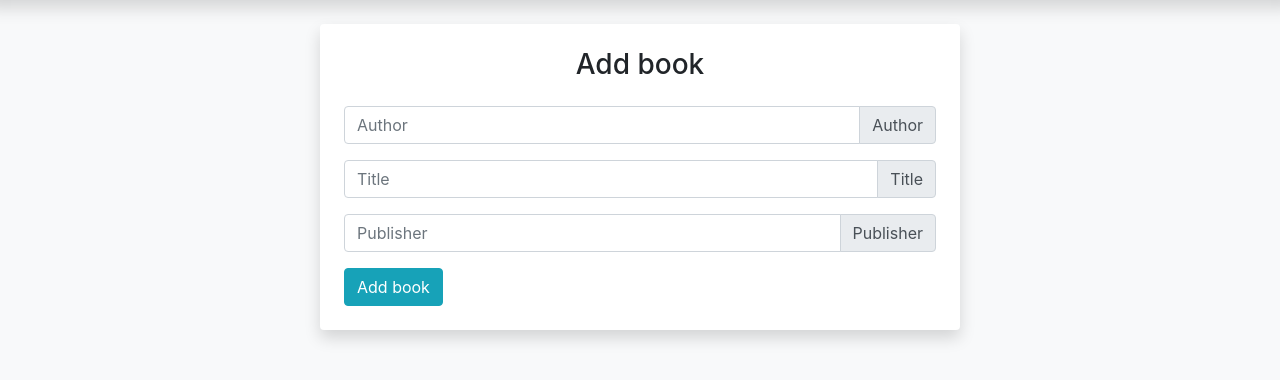
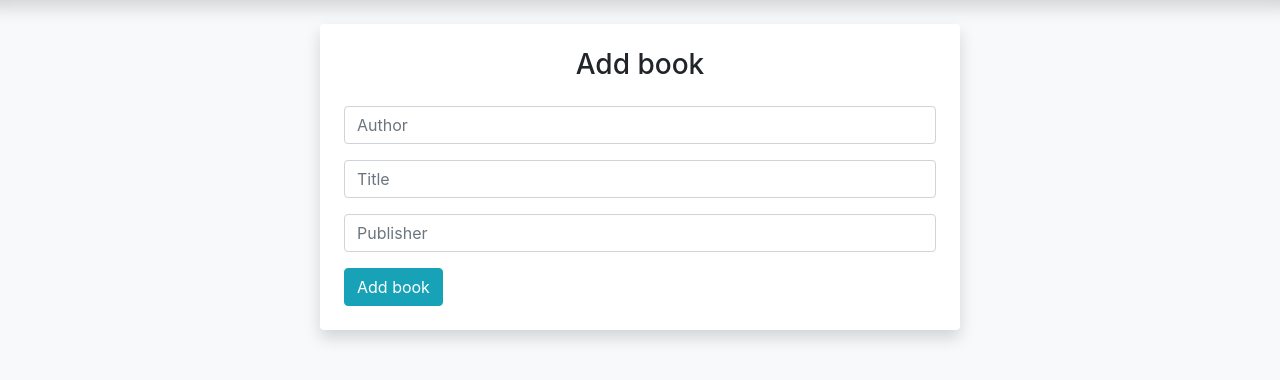
Before and after one commit to gbebenista/django_library, a Django app: page /addbook in a window 1280 px wide. Shown: the part 54-434 px from the top of the page. Run offline with Django 3.2, Linux system fonts and the light colour scheme; the visitor is signed in with stand-in values (Sample User, id 1); parts of the project's set-up code (start-up, migrations or seed data) failed here and were passed over; some libraries are stand-ins or nearby versions.

Commit message:
Polish code

```diff
--- a/bookcase/books/admin.py
+++ b/bookcase/books/admin.py
@@ -1,6 +1,6 @@
 from django.contrib import admin
-from books.models import Book
+from books.models import Book, UserBasket
 
 
 admin.site.register(Book)
-#admin.site.register(BookcaseCart)
+admin.site.register(UserBasket)
--- a/bookcase/books/forms.py
+++ b/bookcase/books/forms.py
@@ -14,10 +14,10 @@
         super(CreateBookForm, self).__init__(*args, **kwargs)
         self.helper = FormHelper()
         self.helper.form_show_labels = False
-        self.helper.layout = Layout(Field(AppendedText('author', 'Author', placeholder="Author")),
-                                    Field(AppendedText('title', 'Title', placeholder="Title")),
-                                    Field(AppendedText('publisher', 'Publisher', placeholder="Publisher")),
-                                    Field(AppendedText('tags', 'Tags', placeholder="Tags")),
+        self.helper.layout = Layout(Field('author', placeholder="Author"),
+                                    Field('title', placeholder="Title"),
+                                    Field('publisher', placeholder="Publisher"),
+                                    Field('tags', placeholder="Tags"),
                                     Submit('submit', 'Add book', css_class='btn btn-info'),)
 
 
@@ -30,8 +30,8 @@
         super(UpdateBookForm, self).__init__(*args, **kwargs)
         self.helper = FormHelper()
         self.helper.form_show_labels = False
-        self.helper.layout = Layout(Field(AppendedText('author', 'Author', placeholder="Author")),
-                                    Field(AppendedText('title', 'Title', placeholder="Title")),
-                                    Field(AppendedText('publisher', 'Publisher', placeholder="Publisher")),
-                                    Field(AppendedText('tags', 'Tags', placeholder="Tags")),
+        self.helper.layout = Layout(Field('author', placeholder="Author"),
+                                    Field('title', placeholder="Title"),
+                                    Field('publisher', placeholder="Publisher"),
+                                    Field('tags', placeholder="Tags"),
                                     Submit('submit', 'Edit book', css_class='btn btn-info'), )
--- a/bookcase/books/static/js/books.js
+++ b/bookcase/books/static/js/books.js
@@ -1,17 +1,13 @@
+//add tooltip
 $(document).ready(function(){
 $('[data-toggle="tooltip"]').tooltip();
 });
+// disable borrow button if some book has been already borrowed
 $(document).ready(function(){
-    var isAnyBookLoaned = $('.warning').attr('data-loaned');
-    if (isAnyBookLoaned == "true"){
+    if ($('.warning').attr('data-loaned') == "true"){
     $('.borrow').addClass('disabled');
     }
 });
-$(document).on("click", ".details", function(event){
-    var bookId = $(this).attr('data-catid');
-    window.location="detailbook/"+bookId;
-    }
-)
 
 //delete from basket
 $(document).on("click", ".deletefrombasket", function(event){
--- a/bookcase/books/templates/books/base.html
+++ b/bookcase/books/templates/books/base.html
@@ -22,7 +22,7 @@
     </h3>
     <form action="{% url 'home' %}" method="get" class="col-6 m-auto">
         <div class="input-group">
-            <input name="q" type="text" class="form-control"
+            <input name="search" type="text" class="form-control"
                    placeholder="Search book by author, title, publisher, tags... "/>
             <div class="input-group-append">
                 <button type="submit" class="btn btn-info"><i class="fa fa-search"></i></button>
--- a/bookcase/books/templates/books/detailbook.html
+++ b/bookcase/books/templates/books/detailbook.html
@@ -11,7 +11,7 @@
     <p> Publisher: {{ object.publisher }}</p>
     <form action="{% url 'home' %}" method="GET">
     <p> Tags: {% for tag in object.tags.all %}
-        <input type="submit" name="q" value="{{tag}}" class="btn btn-info">
+        <input type="submit" name="search" value="{{tag}}" class="btn btn-info">
         {% endfor %}
     </p>
     </form>
@@ -34,6 +34,4 @@
         {% endif %}
     </p>
 </div>
-
-
 {% endblock %}
--- a/bookcase/books/templates/books/updatebook.html
+++ b/bookcase/books/templates/books/updatebook.html
@@ -11,5 +11,4 @@
         {% crispy form %}
     </form>
 </div>
-
 {% endblock %}
--- a/bookcase/books/templatetags/filter.py
+++ b/bookcase/books/templatetags/filter.py
@@ -2,6 +2,7 @@
 
 register = template.Library()
 
+
 @register.filter(name='userbasket')
 def userbasket(object, user):
     return object.filter(user_id=user)
--- a/bookcase/books/views.py
+++ b/bookcase/books/views.py
@@ -31,7 +31,7 @@
     paginate_by = 10
 
     def get_queryset(self):
-        query = self.request.GET.get('q')
+        query = self.request.GET.get('search')
         if not query:
             return Book.objects.all().order_by('title')
         object_list = Book.objects.filter(
```
Also changed, not shown: bookcase/books/tasks.py (+1 -11 lines), bookcase/books/templates/books/basketlist.html (+2 -5 lines), bookcase/books/templates/books/userbookslist.html (+6 -6 lines), bookcase/books/urls.py (line endings or trailing spaces), bookcase/users/adapters.py (line endings or trailing spaces).
